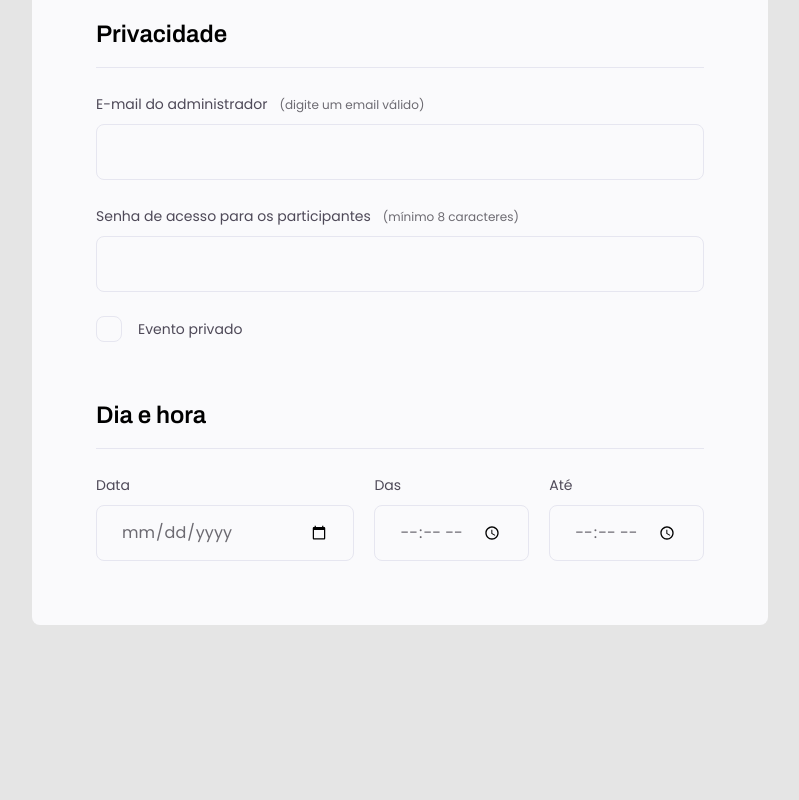
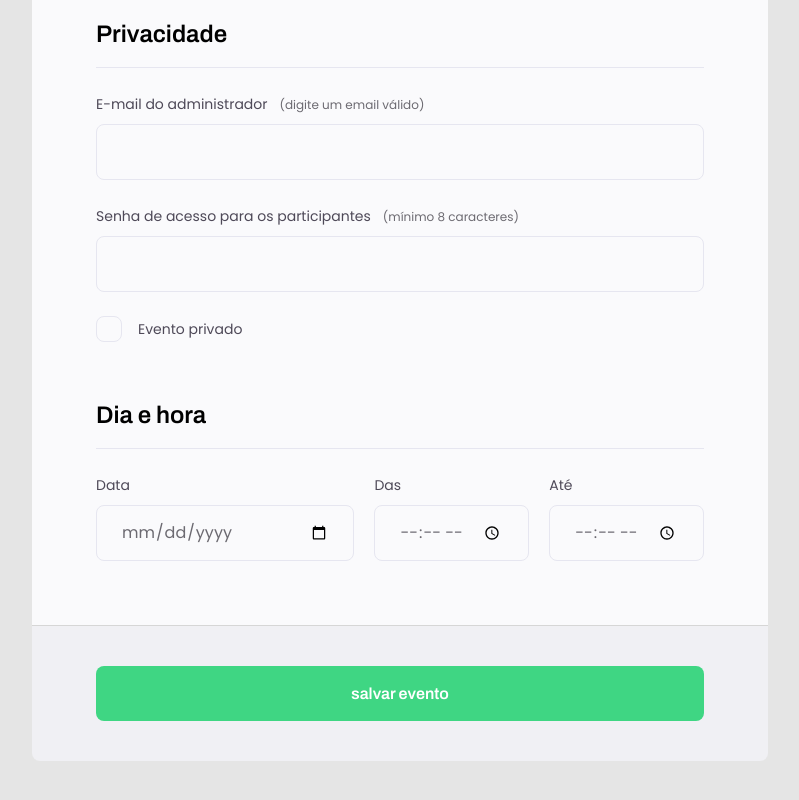
Before and after one commit to viniLataro/explorer_3, a plain HTML site: page index.html in a window 1280 px wide. Shown: the part 1090-1890 px from the top of the page, without its empty margins (240-1039 px from the left). Before the commit the page ends 1715 px from the top, so only its background shows below. Drawn offline with Linux system fonts and the light colour scheme.

Commit message:
adicionando estilos para submit

```diff
--- a/index.html
+++ b/index.html
@@ -114,6 +114,9 @@
           </div>
         </fieldset>
       </form>
+      <footer>
+        <input class="button" type="submit" value="salvar evento" />
+      </footer>
     </div>
   </body>
 </html>
--- a/style.css
+++ b/style.css
@@ -4,7 +4,7 @@
   padding: 0;
 }
 
-body, input, button, select, textarea{
+body, input, select, textarea{
   font-family: 'Poppins', sans-serif;
 }
 
@@ -55,7 +55,7 @@ header p {
 form {
   margin-top: 38px;
   background: #FAFAFC;
-  border-radius: 8px;
+  border-radius: 8px 8px 0 0;
   min-height: 300px;
 
   padding: 64px;
@@ -189,3 +189,39 @@ fieldset legend {
 .checkbox-wrapper input:focus + label::before {
   outline: 2px solid black;
 }
+
+footer {
+  background-color: #F0F0F4;
+
+  height: 136px;
+
+  display: flex;
+  flex-direction: column;
+
+  padding: 40px 64px;
+
+  margin-bottom: 100px;
+
+  border-top: 1px solid #D6D6D6;
+  border-radius: 0 0 8px 8px;
+}
+
+footer .button {
+  height: 56px;
+  background: #3fd683;
+  border: 0;
+  border-radius: 8px;
+
+  font-family: 'Archivo', sans-serif;
+
+  font-weight: 600;
+  font-size: 16px;
+  line-height: 26px;
+
+  color: white;
+}
+
+footer .button:hover {
+  background: #2ea362;
+  transition: 1s;
+}
```
